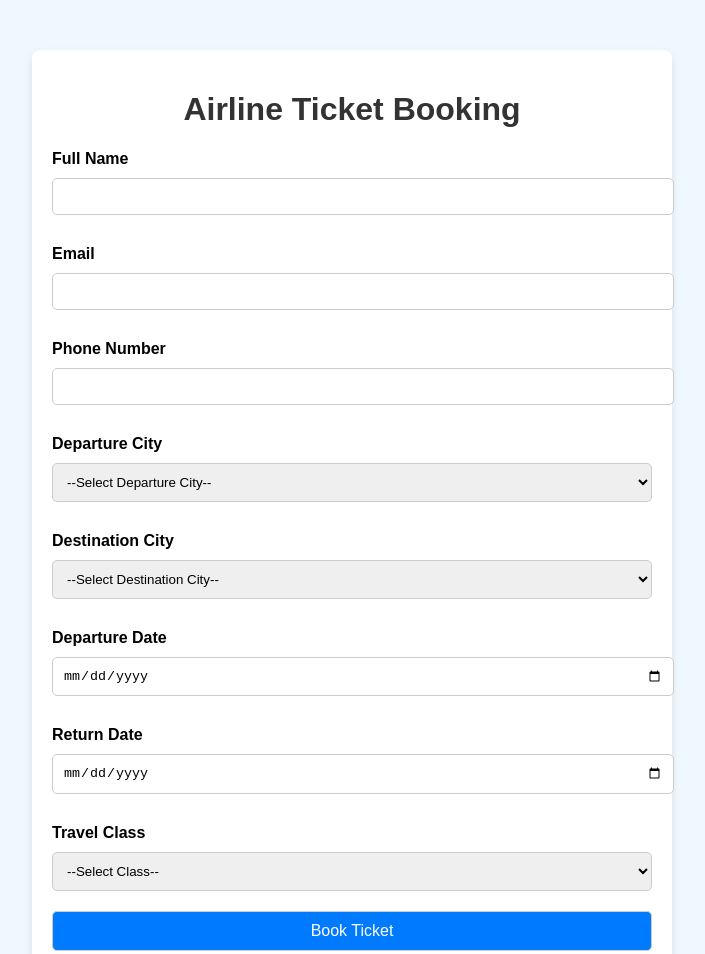
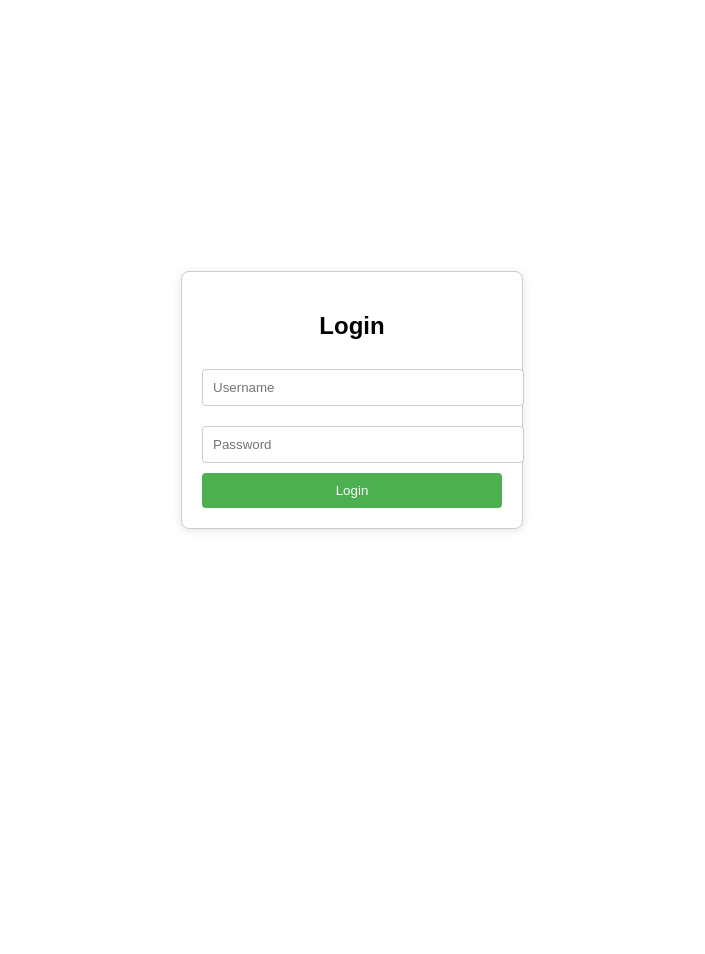
Before and after one commit to post-maloi/finals, a plain HTML site: page index.html in a window 1280 px wide. Shown: the top 954 px of the page, without its empty margins (288-993 px from the left). After the commit the page ends 800 px from the top, so only its background shows below. Drawn offline with Linux system fonts and the light colour scheme.

Commit message:
index.html

```diff
--- a/index.html
+++ b/index.html
@@ -3,99 +3,57 @@
 <head>
     <meta charset="UTF-8">
     <meta name="viewport" content="width=device-width, initial-scale=1.0">
-    <title>Airline Ticket Booking</title>
+    <title>Login</title>
     <style>
         body {
             font-family: Arial, sans-serif;
-            background-color: #f0f8ff;
+            display: flex;
+            justify-content: center;
+            align-items: center;
+            height: 100vh;
             margin: 0;
-            padding: 0;
         }
-        .container {
-            max-width: 600px;
-            margin: 50px auto;
-            background: #ffffff;
+        .login-container {
+            width: 300px;
             padding: 20px;
-            box-shadow: 0 4px 8px rgba(0, 0, 0, 0.1);
+            border: 1px solid #ccc;
             border-radius: 8px;
+            box-shadow: 0 2px 10px rgba(0, 0, 0, 0.1);
         }
-        h1 {
+        h2 {
             text-align: center;
-            color: #333;
         }
-        label {
-            display: block;
-            margin: 15px 0 5px;
-            font-weight: bold;
-        }
-        input, select, button {
+        input {
             width: 100%;
             padding: 10px;
-            margin: 5px 0 15px;
+            margin: 10px 0;
+            border-radius: 4px;
             border: 1px solid #ccc;
-            border-radius: 5px;
         }
         button {
-            background-color: #007bff;
+            width: 100%;
+            padding: 10px;
+            background-color: #4CAF50;
             color: white;
-            font-size: 16px;
+            border: none;
+            border-radius: 4px;
             cursor: pointer;
         }
         button:hover {
-            background-color: #0056b3;
+            background-color: #45a049;
         }
     </style>
 </head>
 <body>
-    <div class="container">
-        <h1>Airline Ticket Booking</h1>
-        <form action="process_booking.php" method="POST">
-            <!-- Passenger Details -->
-            <label for="fullName">Full Name</label>
-            <input type="text" id="fullName" name="fullName" required>
 
-            <label for="email">Email</label>
-            <input type="email" id="email" name="email" required>
-
-            <label for="phone">Phone Number</label>
-            <input type="tel" id="phone" name="phone" required>
-
-            <!-- Flight Details -->
-            <label for="departureCity">Departure City</label>
-            <select id="departureCity" name="departureCity" required>
-                <option value="">--Select Departure City--</option>
-                <option value="New York">New York</option>
-                <option value="Los Angeles">Los Angeles</option>
-                <option value="Chicago">Chicago</option>
-                <option value="Houston">Houston</option>
-            </select>
-
-            <label for="destinationCity">Destination City</label>
-            <select id="destinationCity" name="destinationCity" required>
-                <option value="">--Select Destination City--</option>
-                <option value="Miami">Miami</option>
-                <option value="San Francisco">San Francisco</option>
-                <option value="Seattle">Seattle</option>
-                <option value="Boston">Boston</option>
-            </select>
-
-            <label for="departureDate">Departure Date</label>
-            <input type="date" id="departureDate" name="departureDate" required>
-
-            <label for="returnDate">Return Date</label>
-            <input type="date" id="returnDate" name="returnDate">
-
-            <label for="class">Travel Class</label>
-            <select id="class" name="class" required>
-                <option value="">--Select Class--</option>
-                <option value="Economy">Economy</option>
-                <option value="Business">Business</option>
-                <option value="First Class">First Class</option>
-            </select>
-
-            <!-- Submit Button -->
-            <button type="submit">Book Ticket</button>
+    <div class="login-container">
+        <h2>Login</h2>
+        <form action="/login" method="post">
+            <input type="text" name="username" placeholder="Username" required>
+            <input type="password" name="password" placeholder="Password" required>
+            <button type="submit">Login</button>
         </form>
     </div>
+
 </body>
 </html>
```
